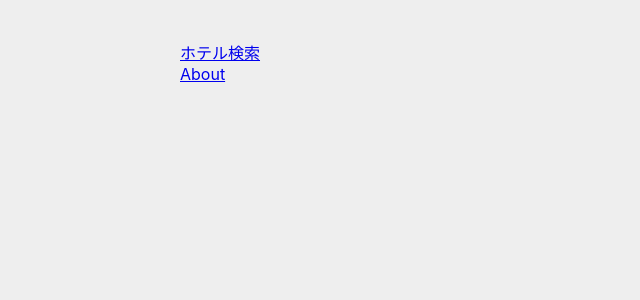
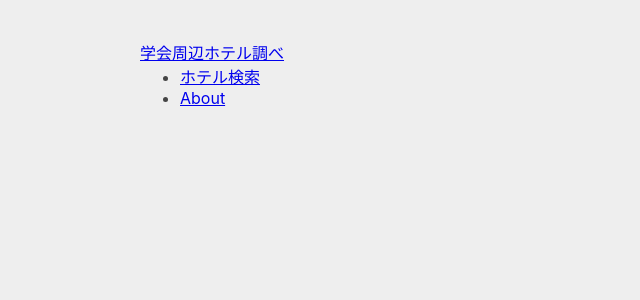
Before and after one commit to hogeline/search-hotels, a React (Create React App) app: page / in a window 1280 px wide. Shown: the top 300 px of the page, without its empty margins (0-640 px from the left). Built offline with nearby package versions, Linux system fonts and the light colour scheme; what react-google-maps would draw is missing.

Commit message:
Add Header

```diff
--- a/public/index.html
+++ b/public/index.html
@@ -11,9 +11,6 @@
 </head>
 
 <body>
-  <noscript>
-    You need to enable JavaScript to run this app.
-  </noscript>
   <div id="root"></div>
 </body>
 
--- a/src/components/App.jsx
+++ b/src/components/App.jsx
@@ -1,20 +1,14 @@
 import React from "react";
-import { BrowserRouter as Router, Route, Link, Switch } from "react-router-dom";
+import { BrowserRouter as Router, Route, Switch } from "react-router-dom";
 
+import Header from "./Header";
 import SearchPage from "./SearchPage";
 import AboutPage from "./About";
 
 const App = () => (
   <Router>
     <div className="App">
-      <ul className="App-left-navi">
-        <li>
-          <Link to="/search-hotels">ホテル検索</Link>
-        </li>
-        <li>
-          <Link to="/search-hotels/about">About</Link>
-        </li>
-      </ul>
+      <Header />
       <Switch>
         <Route exact path="/search-hotels" component={SearchPage} />
         <Route exact path="/search-hotels/about" component={AboutPage} />
--- /dev/null
+++ b/src/components/Header.jsx
@@ -0,0 +1,21 @@
+import React from "react";
+
+const Head = () => (
+  <header>
+    <div className="head-logo">
+      <a href="/search-hotels">学会周辺ホテル調べ</a>
+    </div>
+    <div className="head-menu">
+      <ul className="head-menu-navi">
+        <li>
+          <a href="/search-hotels">ホテル検索</a>
+        </li>
+        <li>
+          <a href="/search-hotels/about">About</a>
+        </li>
+      </ul>
+    </div>
+  </header>
+);
+
+export default Head;
```
